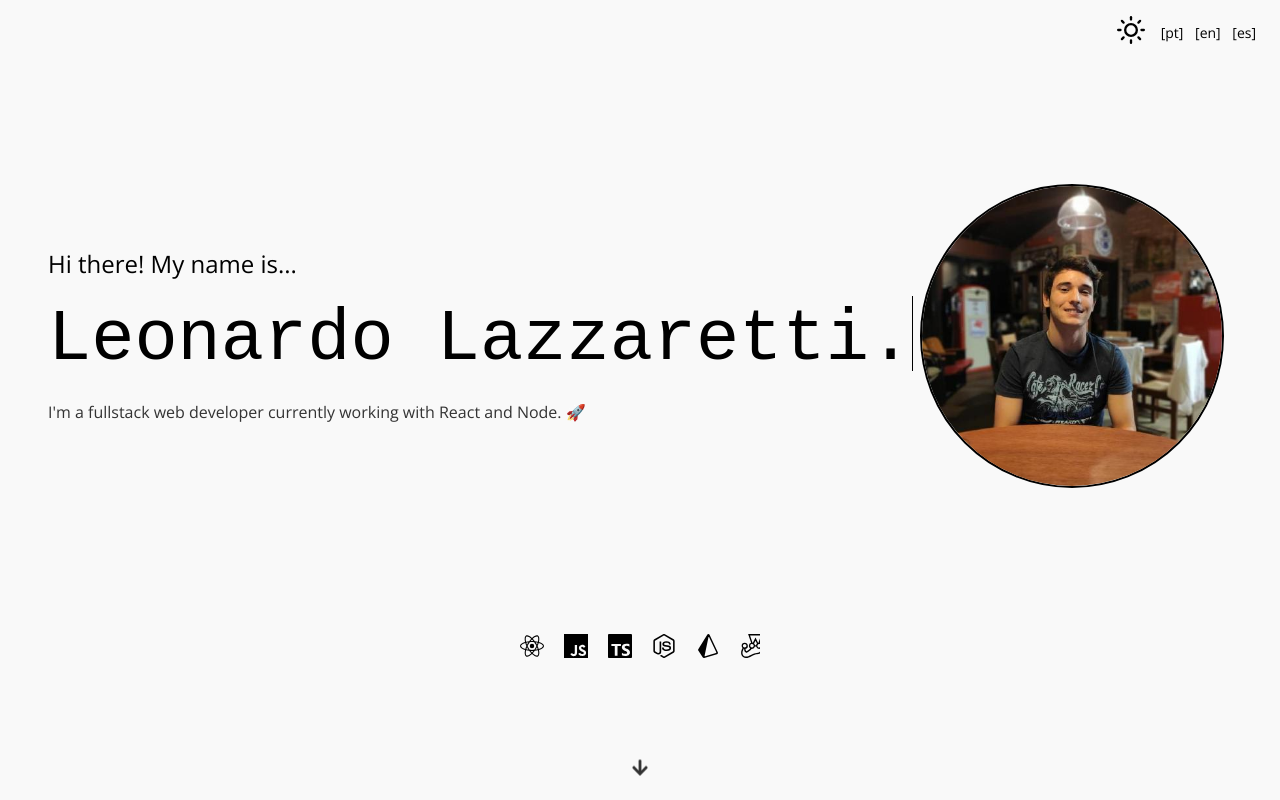
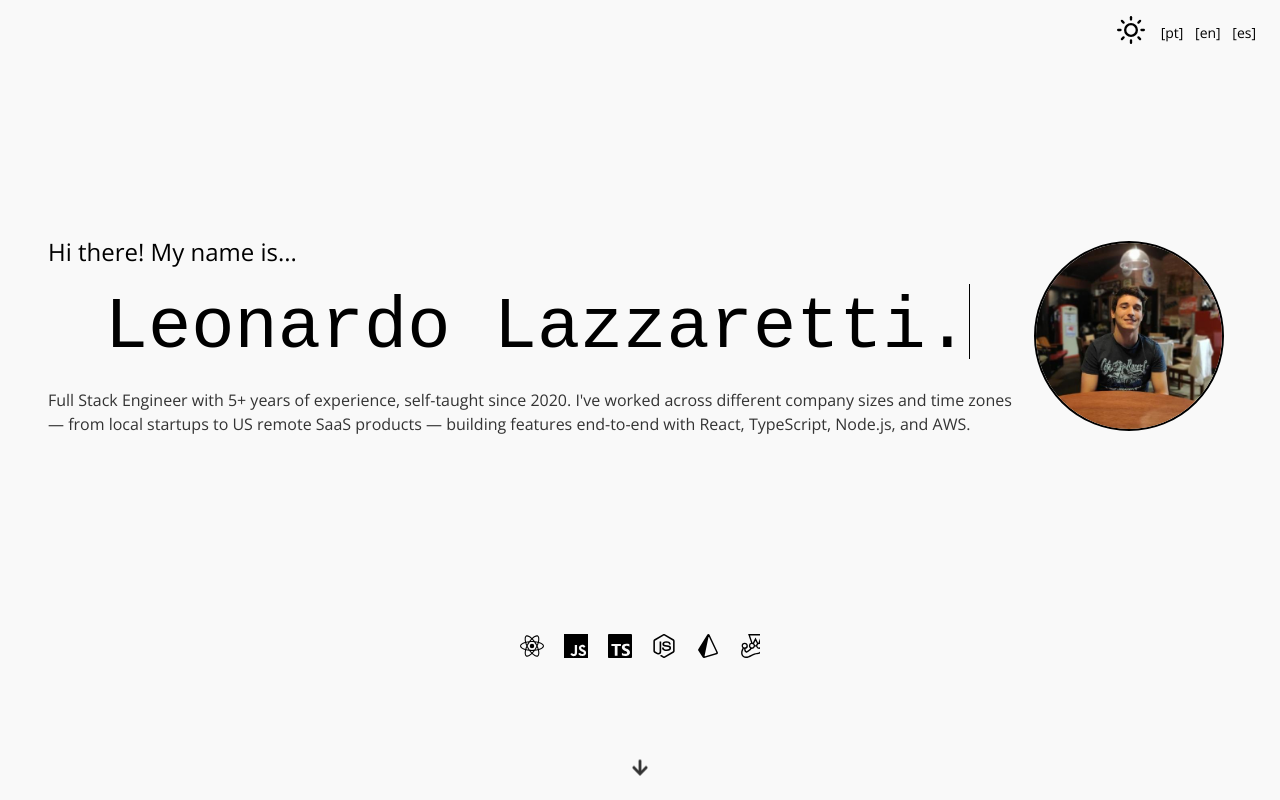
Before and after one commit to LeonardoL3/Portfolio, a Next.js app: page / in a window 1280 px wide. Shown: the top 800 px of the page. Built offline with nearby package versions, Linux system fonts and the light colour scheme.

Commit message:
feat: update biography description across all locales

```diff
--- a/src/locale/en-us.ts
+++ b/src/locale/en-us.ts
@@ -2,6 +2,6 @@ import { Translations } from '../types/translations'
 
 export const enUS: Translations = {
 	salutation: 'Hi there! My name is...',
-	description: 'I\'m a fullstack web developer currently working with React and Node. 🚀',
+	description: 'Full Stack Engineer with 5+ years of experience, self-taught since 2020. I\'ve worked across different company sizes and time zones — from local startups to US remote SaaS products — building features end-to-end with React, TypeScript, Node.js, and AWS.',
 	projects_description: 'Some of my projects on Github:'
 }
--- a/src/locale/es-es.ts
+++ b/src/locale/es-es.ts
@@ -2,7 +2,7 @@ import { Translations } from '../types/translations'
 
 export const esES: Translations = {
 	salutation: '¡Hola! Me llamo...',
-	description: 'Soy un desarrollador web de pila completa que actualmente trabaja com React y Node. 🚀',
+	description: 'Ingeniero Full Stack con más de 5 años de experiencia, autodidacta desde 2020. He trabajado en empresas de diferentes tamaños y zonas horarias — desde startups locales hasta productos SaaS remotos en EE. UU. — construyendo funcionalidades de extremo a extremo con React, TypeScript, Node.js y AWS.',
 	projects_description: 'Algunos de mis proyectos en Github:',
 
 }
--- a/src/locale/pt-br.ts
+++ b/src/locale/pt-br.ts
@@ -2,6 +2,6 @@ import { Translations } from '../types/translations'
 
 export const ptBR: Translations = {
 	salutation: 'Olá! Me chamo...',
-	description: 'Sou um desenvolvedor fullstack atualmente trabalhando com React e Node. 🚀',
+	description: 'Engenheiro Full Stack com mais de 5 anos de experiência, autodidata desde 2020. Trabalhei em empresas de diferentes portes e fusos horários — de startups locais a produtos SaaS remotos nos EUA — construindo funcionalidades de ponta a ponta com React, TypeScript, Node.js e AWS.',
 	projects_description: 'Alguns dos meus projetos no Github:'
 }
```
